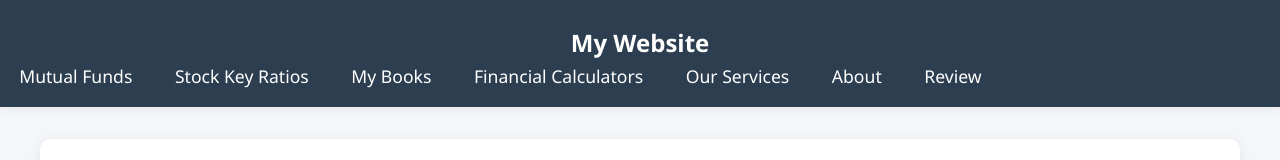
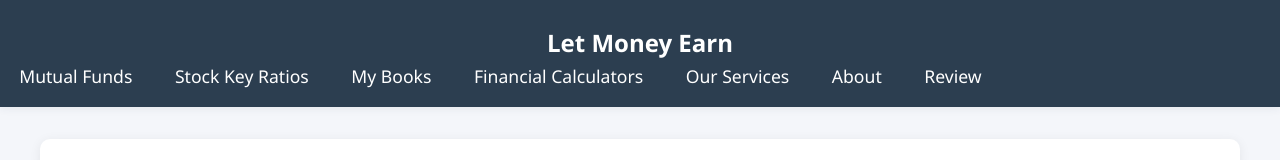
Before and after one commit to mscratnesh/htmlSite, a plain HTML site: page index.html in a window 1280 px wide. Shown: the top 160 px of the page. Drawn offline with Linux system fonts and the light colour scheme.

Commit message:
site name

```diff
--- a/index.html
+++ b/index.html
@@ -8,7 +8,7 @@
 <body>
 
 <header>
-    <center><h2>My Website</h2></center>
+    <center><h2>Let Money Earn</h2></center>
     <nav>
         <a href="#" onclick="loadPage('home')">Mutual Funds</a>
         <a href="#" onclick="loadPage('fundamental-analysis')">Stock Key Ratios</a>
```
